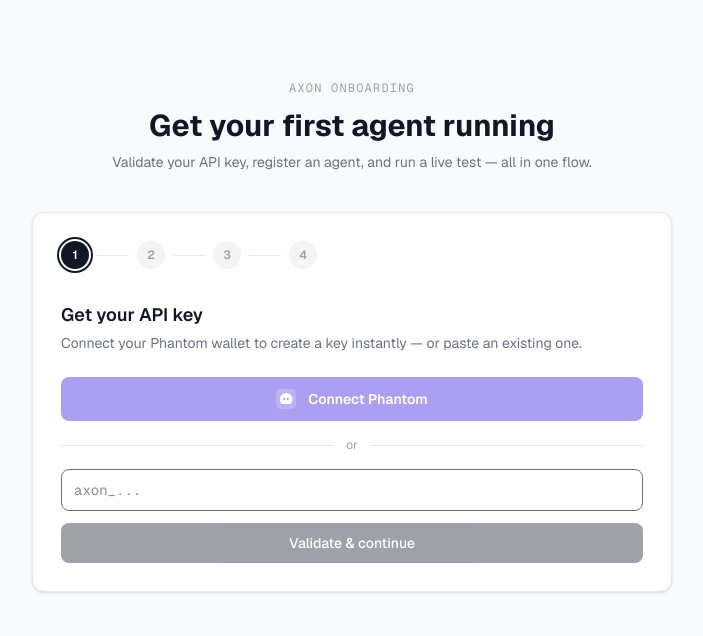
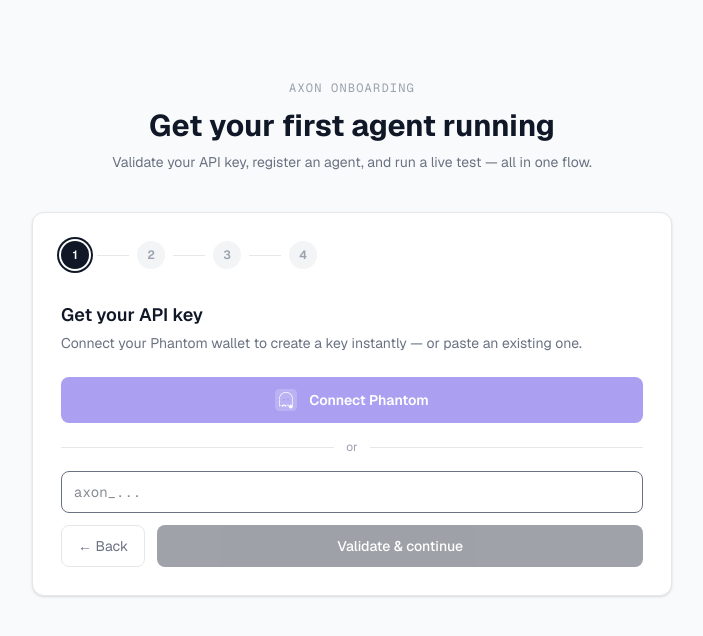
Before and after one commit to SeierkDev/Axon, a Next.js app: page /onboarding in a window 1280 px wide. Both pictures are taken after a click on the button "Paste existing key". Shown: the top 636 px of the page, without its empty margins (288-991 px from the left). Built offline with nearby package versions, Linux system fonts and the light colour scheme.

Commit message:
onboarding: correct Phantom ghost icon, add back navigation on all steps

```diff
--- a/src/app/onboarding/OnboardingClient.tsx
+++ b/src/app/onboarding/OnboardingClient.tsx
@@ -162,11 +162,14 @@ function StepApiKey({
         disabled={phantomLoading}
         className="w-full flex items-center justify-center gap-3 py-3 rounded-lg bg-[#ab9ff2] hover:bg-[#9b8ee2] text-white text-sm font-semibold disabled:opacity-50 transition-colors mb-4"
       >
-        <svg width="20" height="20" viewBox="0 0 40 40" fill="none">
-          <rect width="40" height="40" rx="10" fill="white" fillOpacity="0.2"/>
-          <path d="M8 20.5C8 13.596 13.596 8 20.5 8S33 13.596 33 20.5c0 3.59-1.49 6.83-3.88 9.14a1 1 0 0 1-.7.29H11.58a1 1 0 0 1-.7-.29A12.44 12.44 0 0 1 8 20.5Z" fill="white"/>
-          <ellipse cx="16.5" cy="20" rx="2" ry="2.5" fill="#ab9ff2"/>
-          <ellipse cx="23.5" cy="20" rx="2" ry="2.5" fill="#ab9ff2"/>
+        {/* Official Phantom ghost mark */}
+        <svg width="22" height="22" viewBox="0 0 128 128" fill="none" xmlns="http://www.w3.org/2000/svg">
+          <rect width="128" height="128" rx="26" fill="white" fillOpacity="0.2"/>
+          <path fillRule="evenodd" clipRule="evenodd"
+            d="M64 18C41.9 18 24 35.9 24 58v4c0 1.1.9 2 2 2s2-.9 2-2v-4c0-19.9 16.1-36 36-36s36 16.1 36 36v38.3l-7.3-5.8a2 2 0 0 0-2.7.3l-7 8.7-7-8.7a2 2 0 0 0-3.1 0l-7 8.7-7-8.7a2 2 0 0 0-2.7-.3L29 96.3V62a2 2 0 0 0-4 0v38a2 2 0 0 0 3.3 1.5l8.7-7 7 8.7a2 2 0 0 0 3.1 0l7-8.7 7 8.7a2 2 0 0 0 3.1 0l7-8.7 8.7 7A2 2 0 0 0 104 100V58c0-22.1-17.9-40-40-40z"
+            fill="white"/>
+          <circle cx="52" cy="62" r="6" fill="#ab9ff2"/>
+          <circle cx="76" cy="62" r="6" fill="#ab9ff2"/>
         </svg>
         {phantomLoading ? "Connecting…" : "Connect Phantom"}
       </button>
@@ -197,13 +200,21 @@ function StepApiKey({
             className="w-full rounded-lg border border-gray-200 bg-white px-3 py-2.5 text-sm font-mono text-gray-900 outline-none focus:border-gray-500 mb-3"
             autoFocus
           />
+          <div className="flex gap-3">
+            <button
+              onClick={() => { setShowPaste(false); setValue(""); setError(null); }}
+              className="px-4 py-2.5 rounded-lg border border-gray-200 text-sm text-gray-500 hover:border-gray-400 hover:text-gray-700 transition-colors"
+            >
+              ← Back
+            </button>
             <button
               onClick={() => void validate()}
               disabled={!value.trim() || loading}
-            className="w-full py-2.5 rounded-lg bg-gray-900 text-white text-sm font-medium hover:bg-gray-700 disabled:opacity-40 transition-colors"
+              className="flex-1 py-2.5 rounded-lg bg-gray-900 text-white text-sm font-medium hover:bg-gray-700 disabled:opacity-40 transition-colors"
             >
               {loading ? "Validating…" : "Validate & continue"}
             </button>
+          </div>
         </>
       )}
 
@@ -409,11 +420,13 @@ function StepTest({
   agent,
   onNext,
   onSkip,
+  onBack,
 }: {
   apiKey: string;
   agent: RegisteredAgent;
   onNext: () => void;
   onSkip: () => void;
+  onBack: () => void;
 }) {
   const [task, setTask] = useState("Say hello and briefly describe what you can do.");
   const [output, setOutput] = useState("");
@@ -519,6 +532,13 @@ function StepTest({
       )}
 
       <div className="flex gap-3">
+        <button
+          onClick={onBack}
+          disabled={testState === "running"}
+          className="px-4 py-2.5 rounded-lg border border-gray-200 text-sm text-gray-500 hover:border-gray-400 hover:text-gray-700 disabled:opacity-40 transition-colors"
+        >
+          ← Back
+        </button>
         <button
           onClick={() => void run()}
           disabled={testState === "running" || !task.trim() || !!agent.endpoint}
@@ -633,6 +653,7 @@ export default function OnboardingClient() {
           agent={agent}
           onNext={() => setStep(4)}
           onSkip={() => setStep(4)}
+          onBack={() => setStep(2)}
         />
       )}
 
```
Lines whose indentation alone changed are shown as unchanged.
